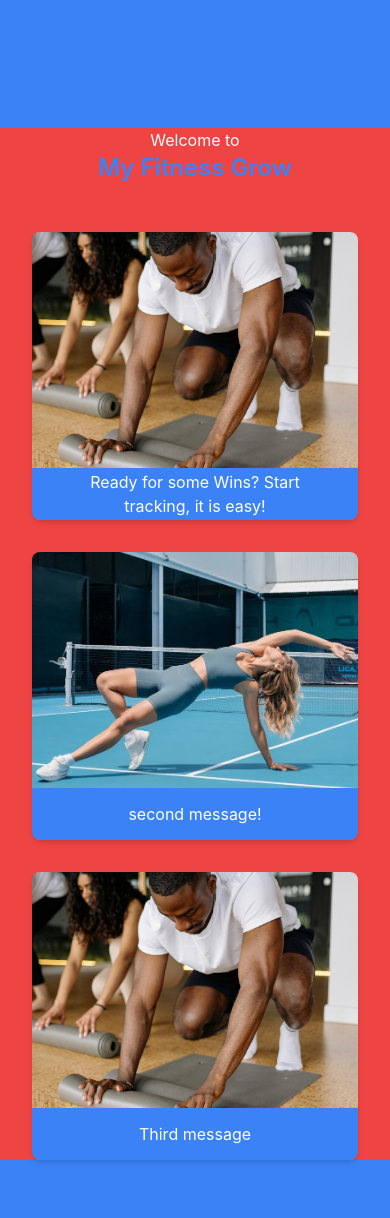
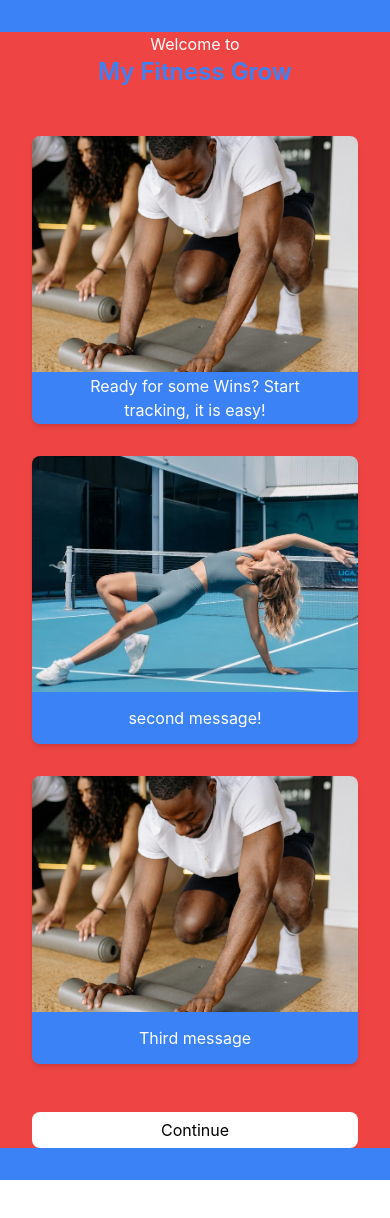
Before and after one commit to Braulin96/ProductFinder, a React (Create React App) app: page / in a window 390 px wide. Shown: the top 1218 px of the page. After the commit the page ends 1180 px from the top, so only its background shows below. Built offline with nearby package versions, Linux system fonts and the light colour scheme.

Commit message:
set py depending on screen size in welcome page

```diff
--- a/src/components/Welcome.js
+++ b/src/components/Welcome.js
@@ -36,7 +36,7 @@ const Module = ({ backgroundImage, description }) => {
 
 const Welcome = () => {
   return (
-    <div className="my-auto h-full bg-blue-500 py-32 flex">
+    <div className="my-auto h-full bg-blue-500 lg:py-32 md:py-24 sm:py-12 py-8 flex">
       <div className="max-w-7xl bg-red-500 w-full text-white h-full mx-auto flex my-auto">
         <div className="m-auto text-center w-full">
           <p>
@@ -54,6 +54,13 @@ const Welcome = () => {
               />
             ))}
           </div>
+          <div className="px-8 mt-12">
+          <button className="bg-white rounded-lg sm:w-64 min-w-64 w-full py-1.5 text-black">
+            Continue
+          </button>
+
+          </div>
+
         </div>
       </div>
     </div>
```
